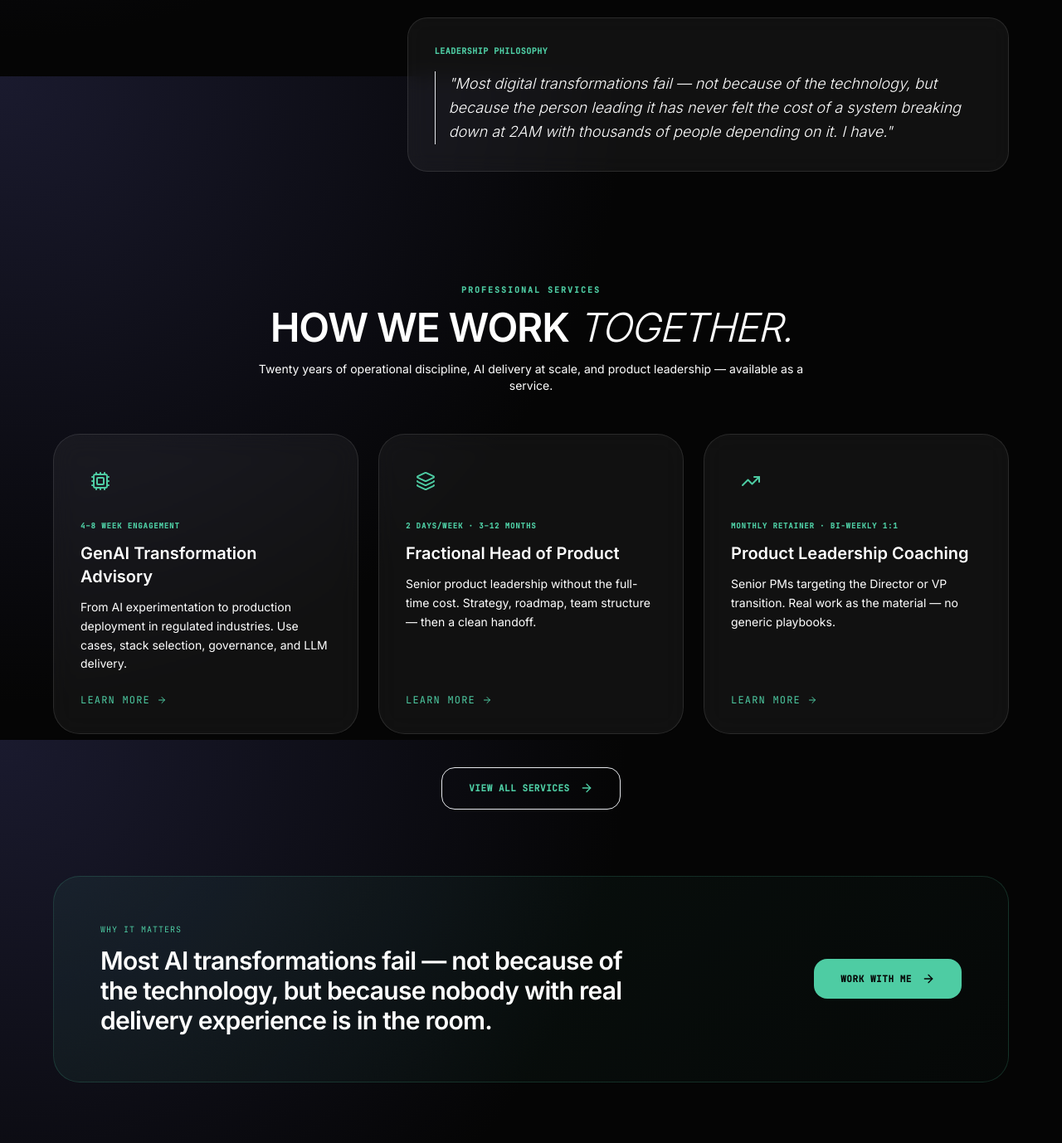
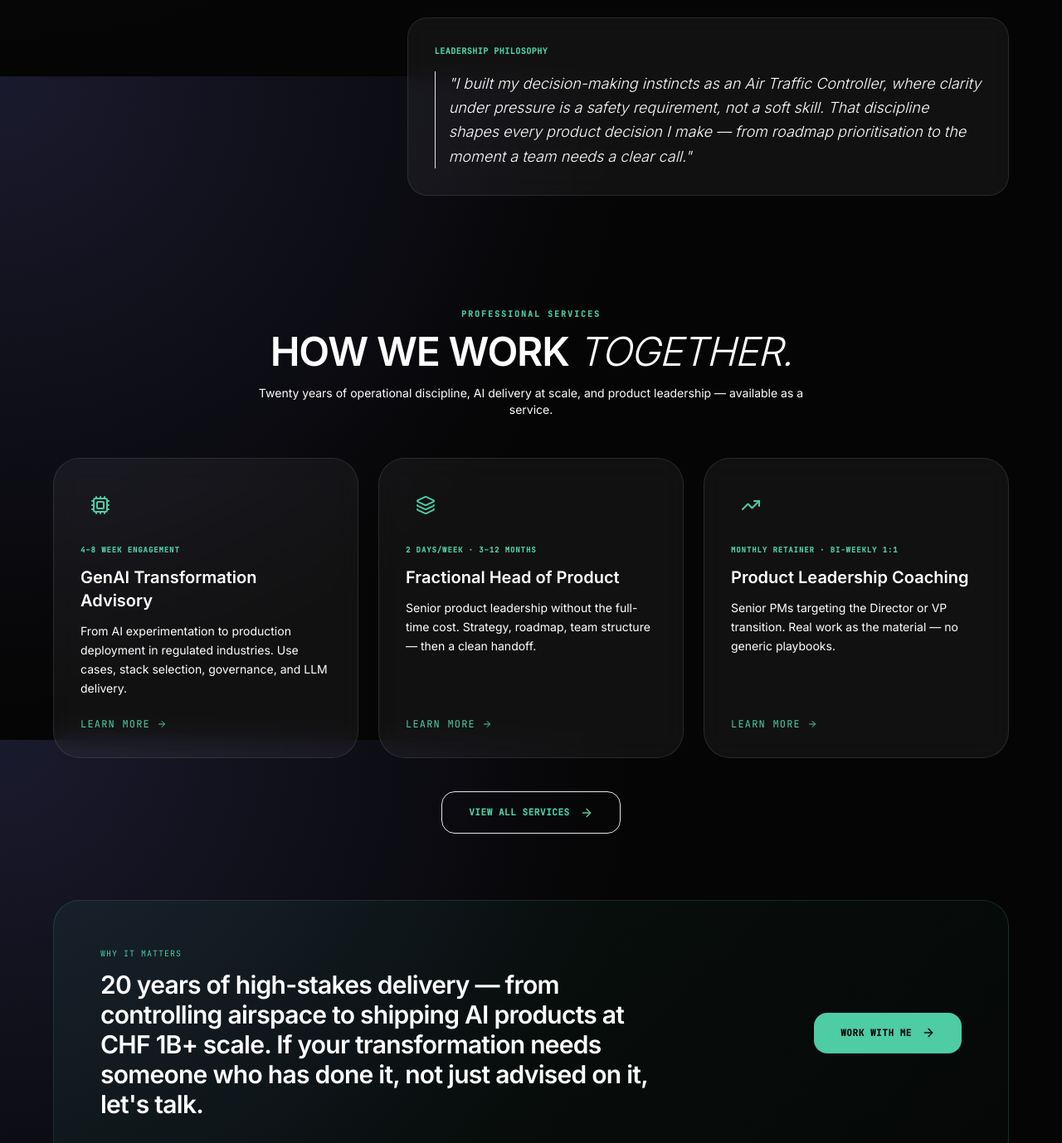
Before and after one commit to VinamraK17/VK-Website-Claude, a website: page pages/index.html in a window 1280 px wide. Shown: the part 1508-2886 px from the top of the page at 83% size. Drawn offline with nearby package versions, Linux system fonts and the light colour scheme; no server answers.

Commit message:
feat: admin security hardening, auto-logout, and content fixes  - Auto-logout after 15 min inactivity on admin dashboard with idle warning - Brute-force lockout: 5 failed attempts → 15 min IP lockout (server-side) - Constant-time password comparison to prevent timing attacks - Security headers on all responses: CSP, HSTS, X-Frame-Options, etc. - Admin routes: Cache-Control: no-store + X-Robots-Tag: noindex - robots.txt: Disallow /admin from search indexing - Fix duplicate messaging on index.html (Leadership Philosophy vs CTA banner)
feat: admin security hardening, auto-logout, and content fixes

- Auto-logout after 15 min inactivity on admin dashboard with idle warning
- Brute-force lockout: 5 failed attempts → 15 min IP lockout (server-side)
- Constant-time password comparison to prevent timing attacks
- Security headers on all responses: CSP, HSTS, X-Frame-Options, etc.
- Admin routes: Cache-Control: no-store + X-Robots-Tag: noindex
- robots.txt: Disallow /admin from search indexing
- Fix duplicate messaging on index.html (Leadership Philosophy vs CTA banner)

```diff
--- a/pages/index.html
+++ b/pages/index.html
@@ -214,7 +214,7 @@
                         <div class="absolute top-0 right-0 w-64 h-64 bg-[var(--color-accent)]/5 blur-[80px] -mr-32 -mt-32 rounded-full"></div>
                         <span class="text-[10px] font-mono text-[var(--color-accent)] uppercase tracking-wider mb-4 block font-bold">Leadership Philosophy</span>
                         <p class="text-md text-[var(--color-ink)]/80 leading-relaxed font-light italic pl-4 border-l border-[var(--color-accent)]/30">
-                            "Most digital transformations fail — not because of the technology, but because the person leading it has never felt the cost of a system breaking down at 2AM with thousands of people depending on it. I have."
+                            "I built my decision-making instincts as an Air Traffic Controller, where clarity under pressure is a safety requirement, not a soft skill. That discipline shapes every product decision I make — from roadmap prioritisation to the moment a team needs a clear call."
                         </p>
                     </div>
                 </div>
@@ -274,7 +274,7 @@
             <div class="cta-banner rounded-[32px] p-10 md:p-14 flex flex-col md:flex-row items-center justify-between gap-8">
                 <div class="max-w-2xl">
                     <p class="text-[10px] font-mono text-[var(--color-accent)] uppercase tracking-widest mb-3">Why it matters</p>
-                    <p class="text-2xl md:text-3xl font-bold text-[var(--color-ink)] tracking-tight leading-snug">Most AI transformations fail — not because of the technology, but because nobody with real delivery experience is in the room.</p>
+                    <p class="text-2xl md:text-3xl font-bold text-[var(--color-ink)] tracking-tight leading-snug">20 years of high-stakes delivery — from controlling airspace to shipping AI products at CHF 1B+ scale. If your transformation needs someone who has done it, not just advised on it, let's talk.</p>
                 </div>
                 <a href="/contact" class="shrink-0 flex items-center gap-3 px-8 py-4 bg-[var(--color-accent)] text-[var(--color-surface)] rounded-2xl text-[11px] font-bold uppercase tracking-wider hover:opacity-90 transition-all font-mono">
                     Work With Me <i data-lucide="arrow-right" class="w-4 h-4"></i>
```
Also changed, not shown: 1 other file.
